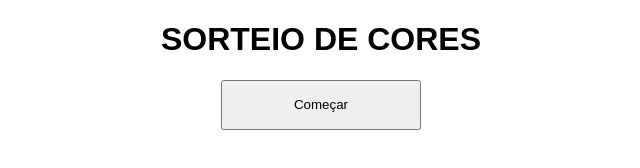
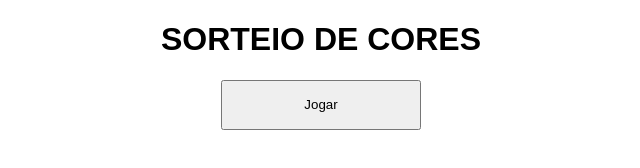
Before and after one commit to tiagolima05/Jogo_das_Cores, a plain HTML site: page index.html in a window 1280 px wide. Shown: the full height of the page, 319-959 px from the left. Drawn offline with Linux system fonts and the light colour scheme.

Commit message:
Update index.html

```diff
--- a/index.html
+++ b/index.html
@@ -19,6 +19,6 @@
 <body>
     <h1>Sorteio de Cores</h1>
     <script type="text/javascript" src="index.js"></script>
-    <button onClick="sorteioCores(), continuacao()">Começar</button>
+    <button onClick="sorteioCores(), continuacao()">Jogar</button>
 </body>
 </html>
```
